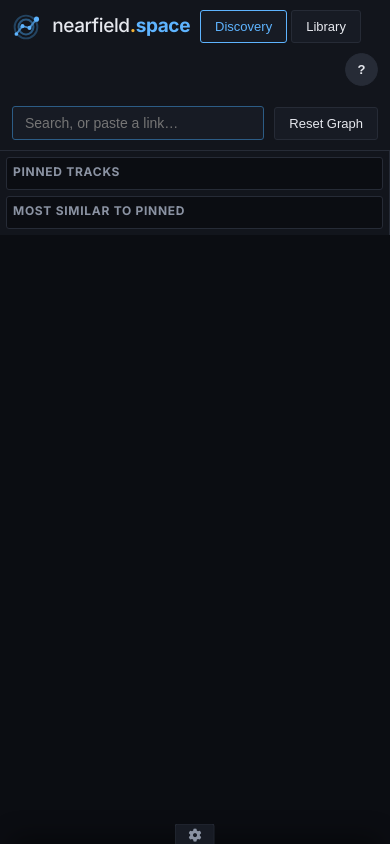
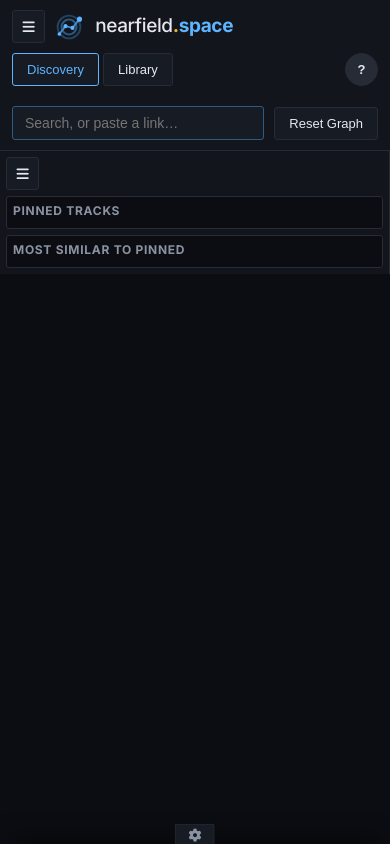
Before and after one commit to CosmosPi3/nearfield-space, a plain HTML site: page frontend/index.html in a window 390 px wide. Drawn offline with Linux system fonts and the light colour scheme; no server answers; a script that the page names is missing.

Commit message:
Mobile Tier 4: hamburger toggles to collapse top bar and sidebar
Adds a persistent hamburger button to #top-bar and #sidebar (hidden
on desktop) that collapses every other direct child, leaving just the
toggle itself — since both are "auto"-height grid rows, collapsing
either shrinks it down to just the button's height, freeing the rest
of the viewport for the graph. Tap again to bring the chrome back.

#top-bar.collapsed/#sidebar.collapsed hide siblings via `> *:not(...)`
rather than touching each existing element, so no other markup/JS
needed to change.

```diff
--- a/frontend/css/style.css
+++ b/frontend/css/style.css
@@ -1047,6 +1047,11 @@ html, body {
 
 #help-modal-close:hover { color: var(--danger); }
 
+/* Collapses #top-bar/#sidebar down to just this button on mobile (see
+   media query below) — hidden on desktop, where neither section ever
+   needs collapsing. */
+.mobile-menu-toggle { display: none; }
+
 /* ---------------------------------------------------------------------
    Mobile (<=768px) — Tier 2: responsive layout, no new JS/state.
    #help-modal already scales via width:min(90vw,440px)/max-height:80vh
@@ -1086,12 +1091,39 @@ html, body {
      flex-basis:100% and an order between "help" and "search" forces a
      line-wrap at exactly that point, without needing an empty <div> in
      the markup or forcing #search-panel to monopolize its own line. */
+  #topbar-toggle-button { order: 0; }
   #top-bar h1 { order: 1; }
   #view-tabs { order: 2; }
   #help-button { order: 3; }
   #top-bar::after { content: ''; order: 4; flex-basis: 100%; }
   #search-panel { order: 5; max-width: 100%; }
   #reset-graph-button { order: 6; }
+
+  /* Shared toggle-button look for both #topbar-toggle-button and
+     #sidebar-toggle-button, matching #help-button's circular sizing. */
+  .mobile-menu-toggle {
+    display: inline-flex;
+    align-items: center;
+    justify-content: center;
+    flex: 0 0 auto;
+    width: 33px;
+    height: 33px;
+    padding: 0;
+    background: var(--panel-alt);
+    border: 1px solid var(--border);
+    border-radius: var(--radius);
+    color: var(--text);
+    cursor: pointer;
+    font-size: 14px;
+  }
+  .mobile-menu-toggle:hover { border-color: var(--accent-dim); color: var(--accent); }
+
+  /* Collapsing hides every other direct child, leaving just the toggle
+     button itself — #top-bar/#sidebar's own height (both "auto" grid
+     rows, see #app above) then shrinks to fit only that button, freeing
+     the rest of the viewport for the graph. */
+  #top-bar.collapsed > *:not(#topbar-toggle-button) { display: none; }
+  #sidebar.collapsed > *:not(#sidebar-toggle-button) { display: none; }
 
   #settings-sheet-content {
     flex-direction: column;
--- a/frontend/index.html
+++ b/frontend/index.html
@@ -14,6 +14,9 @@
 <body>
   <div id="app">
     <header id="top-bar">
+      <button id="topbar-toggle-button" class="mobile-menu-toggle" title="Show/hide the top bar" aria-expanded="true" aria-controls="top-bar">
+        <i class="fa-solid fa-bars" aria-hidden="true"></i>
+      </button>
       <h1>
         <svg class="brand-icon" viewBox="0 0 32 32" aria-hidden="true">
           <circle cx="16" cy="16" r="13" fill="none" stroke="#2c5c85" stroke-width="2.2" opacity="0.65"/>
@@ -39,6 +42,9 @@
     </header>
 
     <aside id="sidebar">
+      <button id="sidebar-toggle-button" class="mobile-menu-toggle" title="Show/hide pinned &amp; similar tracks" aria-expanded="true" aria-controls="sidebar">
+        <i class="fa-solid fa-bars" aria-hidden="true"></i>
+      </button>
       <section id="seed-tracks-panel" class="sidebar-card">
         <h2>Pinned Tracks</h2>
         <ul id="seed-tracks-list"></ul>
--- a/frontend/js/main.js
+++ b/frontend/js/main.js
@@ -260,6 +260,22 @@ document.getElementById('reset-graph-button').addEventListener('click', () => {
   graphViewModel.resetGraph();
 });
 
+// Mobile-only hamburger toggles (the buttons themselves are hidden via CSS
+// on desktop, so these listeners are just unreachable there, not disabled) —
+// collapses everything in #top-bar/#sidebar except the toggle button
+// itself, per style.css's `.collapsed` rules, freeing the graph's vertical
+// space on a small screen.
+function setupMobileMenuToggle(toggleId, targetId) {
+  const toggleEl = document.getElementById(toggleId);
+  const targetEl = document.getElementById(targetId);
+  toggleEl.addEventListener('click', () => {
+    const collapsed = targetEl.classList.toggle('collapsed');
+    toggleEl.setAttribute('aria-expanded', String(!collapsed));
+  });
+}
+setupMobileMenuToggle('topbar-toggle-button', 'top-bar');
+setupMobileMenuToggle('sidebar-toggle-button', 'sidebar');
+
 const helpModalOverlayEl = document.getElementById('help-modal-overlay');
 document.getElementById('help-button').addEventListener('click', () => {
   helpModalOverlayEl.classList.remove('hidden');
```
